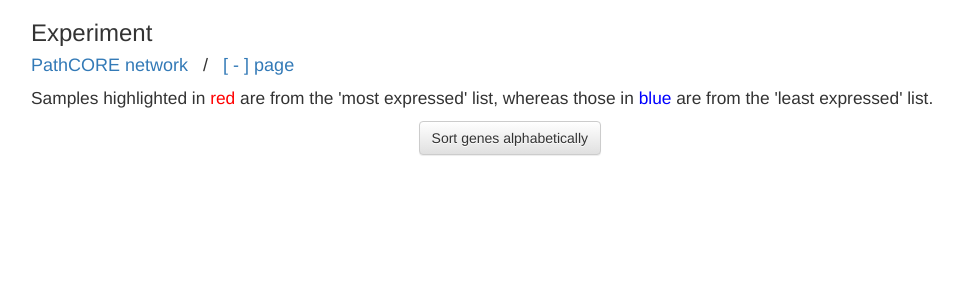
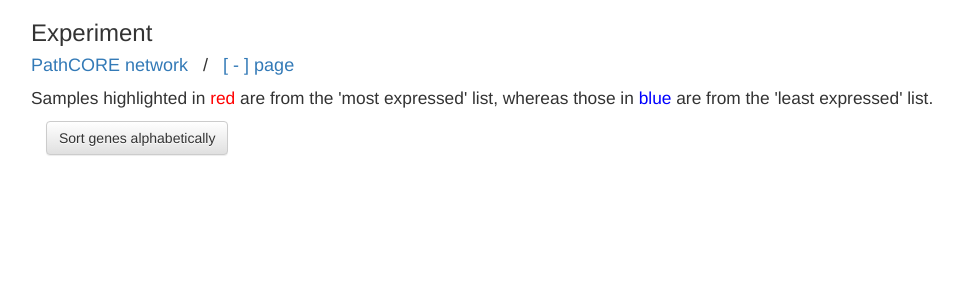
Before and after one commit to kathyxchen/PathCORE-demo, a Flask app: template templates/experiment.html in a window 1280 px wide. Shown: the top 300 px of the page, without its empty margins (24-987 px from the left). Run offline with Flask 2, Linux system fonts and the light colour scheme; the template is opened without the code that fills it, so the values that code supplies are empty; some libraries are stand-ins or nearby versions.

Commit message:
fixed the experiment page for heatmap rendering

```diff
--- a/static/js/pathcore-heatmap.js
+++ b/static/js/pathcore-heatmap.js
@@ -90,14 +90,9 @@ function createHeatmap(divId, data, color, min, max) {
     .attr("height", height)
     .append("g");
 
-  const container = $("<div style='padding-top: 30px;'>")
-    .attr("class","meta col-md-5")
-    .addClass("sample-view");
-
   let bounding;
 
   function heatmapLegend(heatmapWidth, heatmapHeight) {
-    //const legendWidth = Math.max(Math.min(heatmapWidth, 500), 100);
     const legendWidth = 300;
     let colorbarLegend = [];
     for (var i = 0; i < legendWidth; i++) {
@@ -106,8 +101,7 @@ function createHeatmap(divId, data, color, min, max) {
 
     // handles interpolation between expression values and legend position
     var legendScale = d3.scale.linear()
-      //.domain([min,max])
-      .domain([0.0, 1.0])
+      .domain([min,max])
       .range([0,legendWidth]);
 
     // generates the tick values along the bottom of the legend
@@ -120,7 +114,7 @@ function createHeatmap(divId, data, color, min, max) {
     // colored by their interpolated color value
     svg.append("g")
       .attr("class", "legend axis")
-      .attr("transform", "translate(0,-100)")
+      .attr("transform", "translate(-30,-100)")
       .call(legendAxis)
       .selectAll(".legend_cell")
       .data(colorbarLegend)
@@ -133,7 +127,7 @@ function createHeatmap(divId, data, color, min, max) {
 
     // legend title
     svg.append("text")
-       .attr("x", legendWidth / 2)
+       .attr("x", legendWidth / 2 - 30)
        .attr("y", -65)
        .attr("text-anchor", "middle")
        .text("normalized expression value");
@@ -180,7 +174,7 @@ function createHeatmap(divId, data, color, min, max) {
             }
         }
         metadataHtml += "</tbody>";
-        container.html(metadataHtml);
+        $(".meta").html(metadataHtml);
         if (metadataHtml.length != 0) {
           d3.select(this)
             .style("stroke", "black")
@@ -245,7 +239,7 @@ function createHeatmap(divId, data, color, min, max) {
               return "blue";
           }
         }
-        return 'black';
+        return "black";
       });
 
     // title for the x axis
@@ -258,8 +252,8 @@ function createHeatmap(divId, data, color, min, max) {
     // title for the y axis
     svg.append("text")
      .attr("text-anchor", "middle")
-     .attr("transform","translate(-150" + "," +
-                       (heatmapHeight / 2) +") rotate(90)")
+     .attr("transform","translate(-100" + "," +
+                       (heatmapHeight / 3) +") rotate(90)")
      .text("Genes");
   }
 
@@ -273,5 +267,4 @@ function createHeatmap(divId, data, color, min, max) {
 
   d3.select("svg").attr("width", bounding.width);
   d3.select("svg").attr("height", bounding.height);
-  return container;
 }
--- a/templates/experiment.html
+++ b/templates/experiment.html
@@ -27,16 +27,16 @@
 </div>
 <div class="container" id="experiment-samples">
 <div class="row">
-    <div class="col-xs-6">
-    <div class="text-right">
+    <div class="col-xs-6" style="padding-bottom: 20px;">
       <button type="button" class="btn btn-default toggle-genes">
         Sort genes alphabetically
       </button>
-    </div>
-    </div>
+  </div>
 </div>
 <div class="row" id="heatmap_parent">
-    <div class="col-md-7 sample-view" id="heatmap" style="overflow-x: scroll;">
+    <div style="padding-top: 30px;" class="meta col-xs-4 sample-view">
+    </div>
+    <div style="padding-left: 25px;" class="col-md-8 sample-view" id="heatmap" style="overflow-x: scroll;">
     </div>
 </div>
 </div>
@@ -47,15 +47,15 @@ const sampleData = experimentInfo["samples_expression"];
 const samples = experimentInfo["samples"];
 const whitelisted = experimentInfo["whitelist_samples"];
 
+const colors = ["white", "blue", "red", "black"];
+const colorbar = d3.scale.linear().domain([0, 0.25, 0.50, 1.0]).range(colors);
+
 let finalSortedSamples = [];
 let least = [];
 let heatmapCells = [];
 let sampleNames;
 let data;
 let copy;
-
-let colors;
-let colorbar;
 
 let heatmap;
 
@@ -99,15 +99,7 @@ data = {
 copy = replaceWithAlphabetical(
   jQuery.extend(true, {}, data));
 
-if (experimentInfo["heatmap_color"] == "R") {
-    colors = ["white", "yellow", "red", "black"];
-} else {
-    colors = ["white", "blue", "purple", "black"];
-}
-colorbar = d3.scale.linear().domain([0, 0.25, 0.50, 1.0]).range(colors);
-
 heatmap = createHeatmap("#heatmap", data, colorbar, 0.0, 1.0);
-heatmap.prependTo($("#heatmap_parent"));
 
 /* listener for the button toggle
  * (genes ordered by odds ratio or alphabetically)
@@ -121,15 +113,14 @@ $(".toggle-genes").click(function() {
         $("#heatmap svg").remove();
         text = text.trim();
         if (text == "Sort genes alphabetically") {
-            x = createHeatmap("#heatmap",
+            createHeatmap("#heatmap",
               copy, colorbar, 0.0, 1.0);
             returnButtonLabel = "Sort genes by odds ratio";
         } else {
-            x = createHeatmap("#heatmap",
+            createHeatmap("#heatmap",
               data, colorbar, 0.0, 1.0);
             returnButtonLabel = "Sort genes alphabetically";
         }
-        $("#heatmap_parent .meta.sample-view").replaceWith(x);
         return returnButtonLabel;
     });
 });
```
